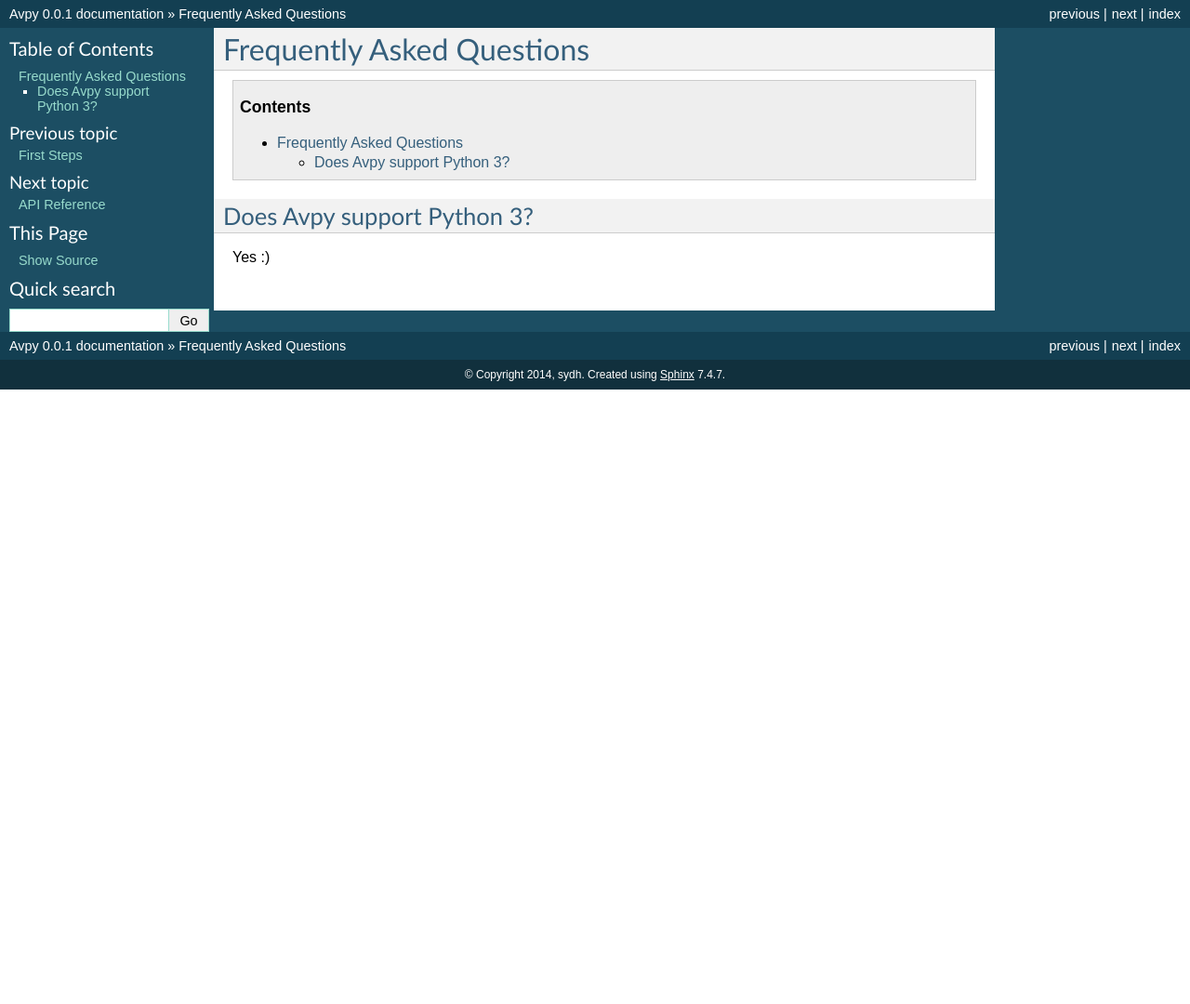
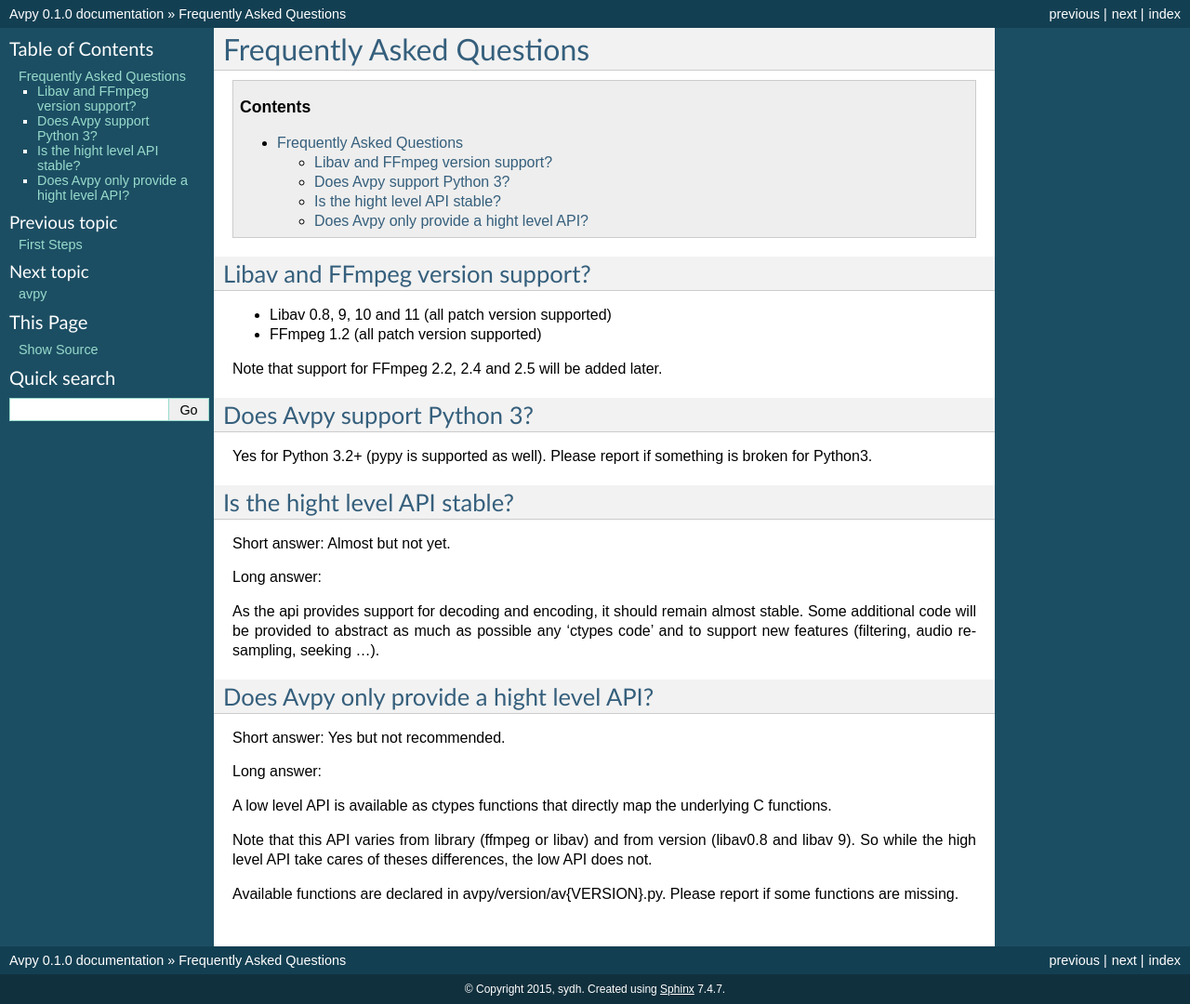
Before and after one commit to sydhds/Avpy, a Sphinx documentation site: the page built from docs/source/faq.rst, in a window 1280 px wide. Shown: the whole page at 93% size. Built offline with Sphinx 7.4.7, drawn with Linux system fonts in a browser that asks for light colours; before the commit the page ends 900 px from its top, so only the background shows below that.

Commit message:
Rework sphinx doc

```diff
--- a/docs/Sphinx.txt
+++ b/docs/Sphinx.txt
@@ -1,5 +1,5 @@
 Generate Sphinx documentation
 -----------------------------
 
-cd doc
-PYTHONPATH=../:$PYTHONPATH sphinx-build -b html source/ build/
+cd docs
+PYTHONPATH=../:$PYTHONPATH make html
--- a/docs/source/conf.py
+++ b/docs/source/conf.py
@@ -1,9 +1,10 @@
 # -*- coding: utf-8 -*-
 #
 # Avpy documentation build configuration file, created by
-# sphinx-quickstart on Sat May 31 10:46:29 2014.
+# sphinx-quickstart on Sun Jan  4 16:49:45 2015.
 #
-# This file is execfile()d with the current directory set to its containing dir.
+# This file is execfile()d with the current directory set to its
+# containing dir.
 #
 # Note that not all possible configuration values are present in this
 # autogenerated file.
@@ -11,21 +12,30 @@
 # All configuration values have a default; values that are commented out
 # serve to show the default.
 
-import sys, os
+import sys
+import os
 
 # If extensions (or modules to document with autodoc) are in another directory,
 # add these directories to sys.path here. If the directory is relative to the
 # documentation root, use os.path.abspath to make it absolute, like shown here.
 #sys.path.insert(0, os.path.abspath('.'))
 
-# -- General configuration -----------------------------------------------------
+# -- General configuration ------------------------------------------------
 
 # If your documentation needs a minimal Sphinx version, state it here.
 #needs_sphinx = '1.0'
 
-# Add any Sphinx extension module names here, as strings. They can be extensions
-# coming with Sphinx (named 'sphinx.ext.*') or your custom ones.
-extensions = ['sphinx.ext.autodoc', 'sphinx.ext.doctest', 'sphinx.ext.coverage', 'sphinx.ext.viewcode']
+# Add any Sphinx extension module names here, as strings. They can be
+# extensions coming with Sphinx (named 'sphinx.ext.*') or your custom
+# ones.
+extensions = [
+    'sphinx.ext.autodoc',
+    'sphinx.ext.doctest',
+    'sphinx.ext.intersphinx',
+    'sphinx.ext.todo',
+    'sphinx.ext.coverage',
+    'sphinx.ext.viewcode',
+]
 
 # Add any paths that contain templates here, relative to this directory.
 templates_path = ['_templates']
@@ -41,16 +51,16 @@ master_doc = 'index'
 
 # General information about the project.
 project = u'Avpy'
-copyright = u'2014, sydh'
+copyright = u'2015, sydh'
 
 # The version info for the project you're documenting, acts as replacement for
 # |version| and |release|, also used in various other places throughout the
 # built documents.
 #
 # The short X.Y version.
-version = '0.0.1'
+version = '0.1.0'
 # The full version, including alpha/beta/rc tags.
-release = '0.0.1'
+release = '0.1.0'
 
 # The language for content autogenerated by Sphinx. Refer to documentation
 # for a list of supported languages.
@@ -66,7 +76,8 @@ release = '0.0.1'
 # directories to ignore when looking for source files.
 exclude_patterns = []
 
-# The reST default role (used for this markup: `text`) to use for all documents.
+# The reST default role (used for this markup: `text`) to use for all
+# documents.
 #default_role = None
 
 # If true, '()' will be appended to :func: etc. cross-reference text.
@@ -86,8 +97,11 @@ pygments_style = 'sphinx'
 # A list of ignored prefixes for module index sorting.
 #modindex_common_prefix = []
 
+# If true, keep warnings as "system message" paragraphs in the built documents.
+#keep_warnings = False
 
-# -- Options for HTML output ---------------------------------------------------
+
+# -- Options for HTML output ----------------------------------------------
 
 # The theme to use for HTML and HTML Help pages.  See the documentation for
 # a list of builtin themes.
@@ -121,6 +135,11 @@ html_theme = 'default'
 # relative to this directory. They are copied after the builtin static files,
 # so a file named "default.css" will overwrite the builtin "default.css".
 html_static_path = ['_static']
+
+# Add any extra paths that contain custom files (such as robots.txt or
+# .htaccess) here, relative to this directory. These files are copied
+# directly to the root of the documentation.
+#html_extra_path = []
 
 # If not '', a 'Last updated on:' timestamp is inserted at every page bottom,
 # using the given strftime format.
@@ -167,7 +186,7 @@ html_static_path = ['_static']
 htmlhelp_basename = 'Avpydoc'
 
 
-# -- Options for LaTeX output --------------------------------------------------
+# -- Options for LaTeX output ---------------------------------------------
 
 latex_elements = {
 # The paper size ('letterpaper' or 'a4paper').
@@ -181,7 +200,8 @@ latex_elements = {
 }
 
 # Grouping the document tree into LaTeX files. List of tuples
-# (source start file, target name, title, author, documentclass [howto/manual]).
+# (source start file, target name, title,
+#  author, documentclass [howto, manual, or own class]).
 latex_documents = [
   ('index', 'Avpy.tex', u'Avpy Documentation',
    u'sydh', 'manual'),
@@ -208,7 +228,7 @@ latex_documents = [
 #latex_domain_indices = True
 
 
-# -- Options for manual page output --------------------------------------------
+# -- Options for manual page output ---------------------------------------
 
 # One entry per manual page. List of tuples
 # (source start file, name, description, authors, manual section).
@@ -221,7 +241,7 @@ man_pages = [
 #man_show_urls = False
 
 
-# -- Options for Texinfo output ------------------------------------------------
+# -- Options for Texinfo output -------------------------------------------
 
 # Grouping the document tree into Texinfo files. List of tuples
 # (source start file, target name, title, author,
@@ -240,3 +260,80 @@ texinfo_documents = [
 
 # How to display URL addresses: 'footnote', 'no', or 'inline'.
 #texinfo_show_urls = 'footnote'
+
+# If true, do not generate a @detailmenu in the "Top" node's menu.
+#texinfo_no_detailmenu = False
+
+
+# -- Options for Epub output ----------------------------------------------
+
+# Bibliographic Dublin Core info.
+epub_title = u'Avpy'
+epub_author = u'sydh'
+epub_publisher = u'sydh'
+epub_copyright = u'2015, sydh'
+
+# The basename for the epub file. It defaults to the project name.
+#epub_basename = u'Avpy'
+
+# The HTML theme for the epub output. Since the default themes are not optimized
+# for small screen space, using the same theme for HTML and epub output is
+# usually not wise. This defaults to 'epub', a theme designed to save visual
+# space.
+#epub_theme = 'epub'
+
+# The language of the text. It defaults to the language option
+# or en if the language is not set.
+#epub_language = ''
+
+# The scheme of the identifier. Typical schemes are ISBN or URL.
+#epub_scheme = ''
+
+# The unique identifier of the text. This can be a ISBN number
+# or the project homepage.
+#epub_identifier = ''
+
+# A unique identification for the text.
+#epub_uid = ''
+
+# A tuple containing the cover image and cover page html template filenames.
+#epub_cover = ()
+
+# A sequence of (type, uri, title) tuples for the guide element of content.opf.
+#epub_guide = ()
+
+# HTML files that should be inserted before the pages created by sphinx.
+# The format is a list of tuples containing the path and title.
+#epub_pre_files = []
+
+# HTML files shat should be inserted after the pages created by sphinx.
+# The format is a list of tuples containing the path and title.
+#epub_post_files = []
+
+# A list of files that should not be packed into the epub file.
+epub_exclude_files = ['search.html']
+
+# The depth of the table of contents in toc.ncx.
+#epub_tocdepth = 3
+
+# Allow duplicate toc entries.
+#epub_tocdup = True
+
+# Choose between 'default' and 'includehidden'.
+#epub_tocscope = 'default'
+
+# Fix unsupported image types using the PIL.
+#epub_fix_images = False
+
+# Scale large images.
+#epub_max_image_width = 0
+
+# How to display URL addresses: 'footnote', 'no', or 'inline'.
+#epub_show_urls = 'inline'
+
+# If false, no index is generated.
+#epub_use_index = True
+
+
+# Example configuration for intersphinx: refer to the Python standard library.
+intersphinx_mapping = {'http://docs.python.org/': None}
--- a/docs/source/examples/firststep.rst
+++ b/docs/source/examples/firststep.rst
@@ -6,7 +6,7 @@ This example covers your first steps with Avpy.
 Importing
 ---------
 
-To start, let's select something in our scene
+Let's start with printing some media information:
 
 .. code-block:: python
 
--- a/docs/source/faq.rst
+++ b/docs/source/faq.rst
@@ -3,7 +3,39 @@ Frequently Asked Questions
 
 .. contents::
 
+Libav and FFmpeg version support?
+---------------------------------
+
+- Libav 0.8, 9, 10 and 11 (all patch version supported)
+- FFmpeg 1.2 (all patch version supported)
+
+Note that support for FFmpeg 2.2, 2.4 and 2.5 will be added later.
+
 Does Avpy support Python 3?
+---------------------------
+
+Yes for Python 3.2+ (pypy is supported as well).
+Please report if something is broken for Python3.
+
+Is the hight level API stable?
 ------------------------------
 
-Yes :)
+Short answer: Almost but not yet.
+
+Long answer:
+
+As the api provides support for decoding and encoding, it should remain almost stable. Some additional code will be provided to abstract as much as possible any 'ctypes code' and to support new features (filtering, audio resampling, seeking ...).
+
+Does Avpy only provide a hight level API?
+-----------------------------------------
+
+Short answer: Yes but not recommended.
+
+Long answer:
+
+A low level API is available as ctypes functions that directly map
+the underlying C functions.
+
+Note that this API varies from library (ffmpeg or libav) and from version (libav0.8 and libav 9). So while the high level API take cares of theses differences, the low API does not.
+
+Available functions are declared in avpy/version/av{VERSION}.py. Please report if some functions are missing.
```
Also changed, not shown: other parts of docs/source/examples/firststep.rst (+1 -1 lines), docs/source/api/avpy.rst (added, +31 -0 lines), docs/source/api/index.rst (deleted, +0 -20 lines), docs/source/api/media.rst (deleted, +0 -8 lines), docs/source/api/modules.rst (added, +7 -0 lines), docs/source/api/packet.rst (deleted, +0 -7 lines), docs/source/index.rst (+5 -5 lines), 4 other files.
